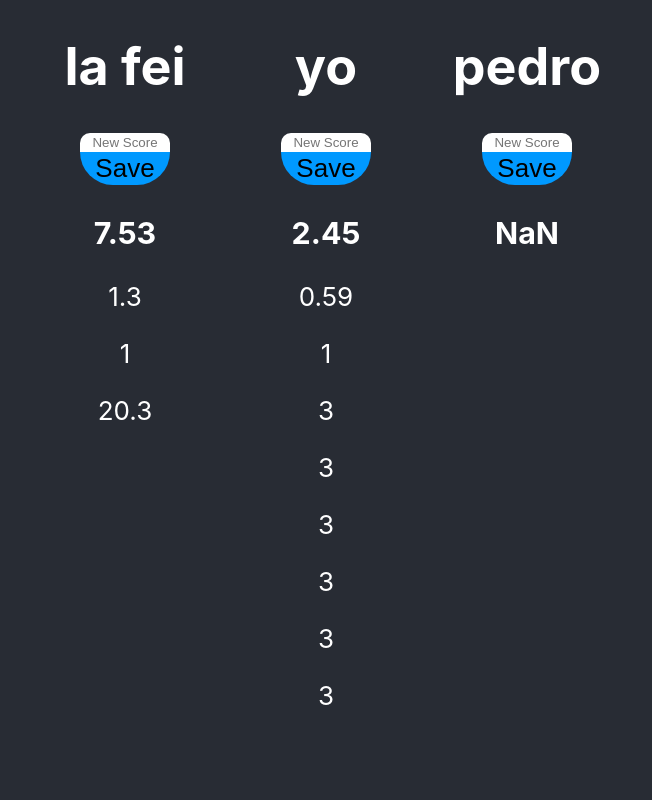
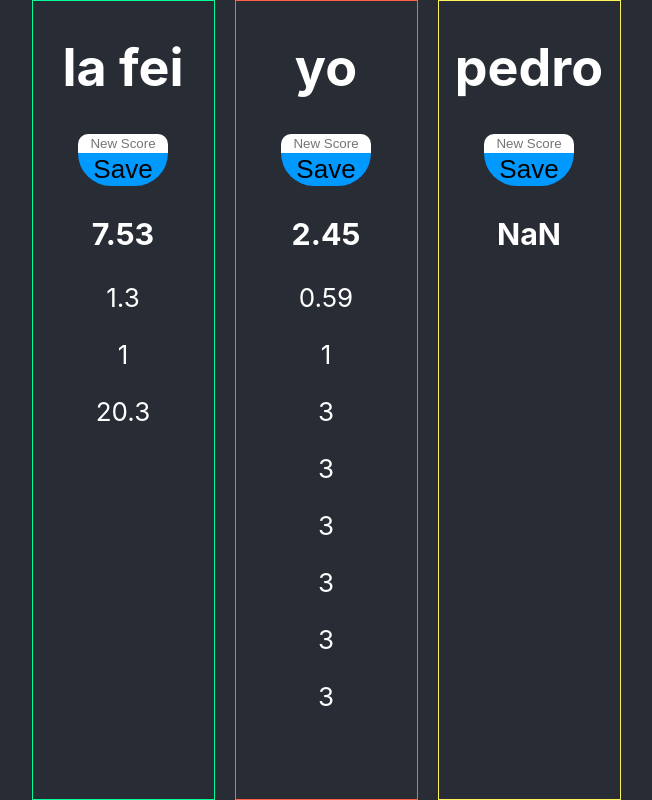
Before and after one commit to diegofernandoalayon/info-games, a React (Vite) app: page / in a window 1280 px wide. Shown: the whole page, without its empty margins (314-966 px from the left). Built offline with nearby package versions, Linux system fonts and the light colour scheme; data requests are answered from the project's data file.

Commit message:
agregando estilos

```diff
--- a/src/App.css
+++ b/src/App.css
@@ -1,3 +1,10 @@
+:root{
+  --colorPrimaryText: white;
+  --color1:#0f9;
+  --color2: tomato;
+  --color3: #fff35c;
+  --color4: #0cf;
+}
 .App {
   text-align: center;
 }
@@ -24,6 +31,7 @@
   gap: 20px;
 }
 
+
 .App-link {
   color: #61dafb;
 }
--- a/src/components/Users/index.jsx
+++ b/src/components/Users/index.jsx
@@ -1,5 +1,5 @@
 import FormScore from "../FormScore"
-
+import './users.css'
 const Users = ({person, update}) => {
 
   const average = (list) => {
@@ -7,7 +7,7 @@ const Users = ({person, update}) => {
     return (avg/list.length).toFixed(2)
   }
   return(
-    <div>
+    <div className='card-user'>
       <h1>{person.name}</h1>
       <FormScore id={person.id} update={update}/>
       <h3>{average(person.score)}</h3>
--- /dev/null
+++ b/src/components/Users/users.css
@@ -0,0 +1,9 @@
+.card-user:nth-child(3n+1){
+  border: 1px solid var(--color1);
+}
+.card-user:nth-child(3n+2){
+  border: 1px solid var(--color2);
+}
+.card-user:nth-child(3n+3){
+  border: 1px solid var(--color3);
+}
```
